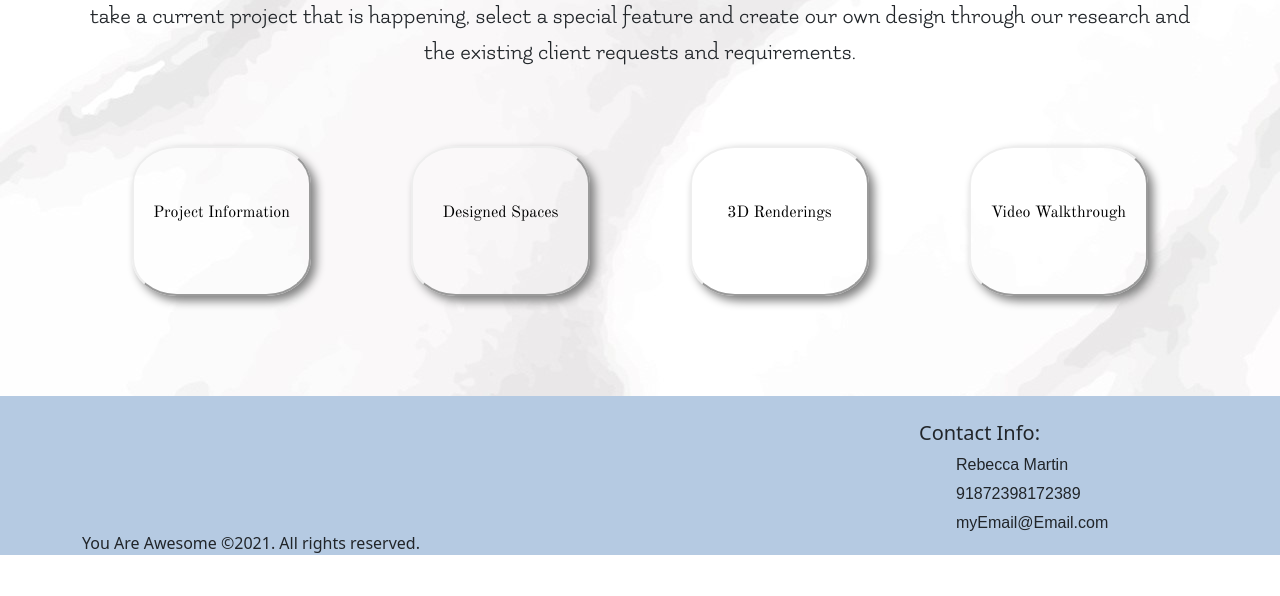
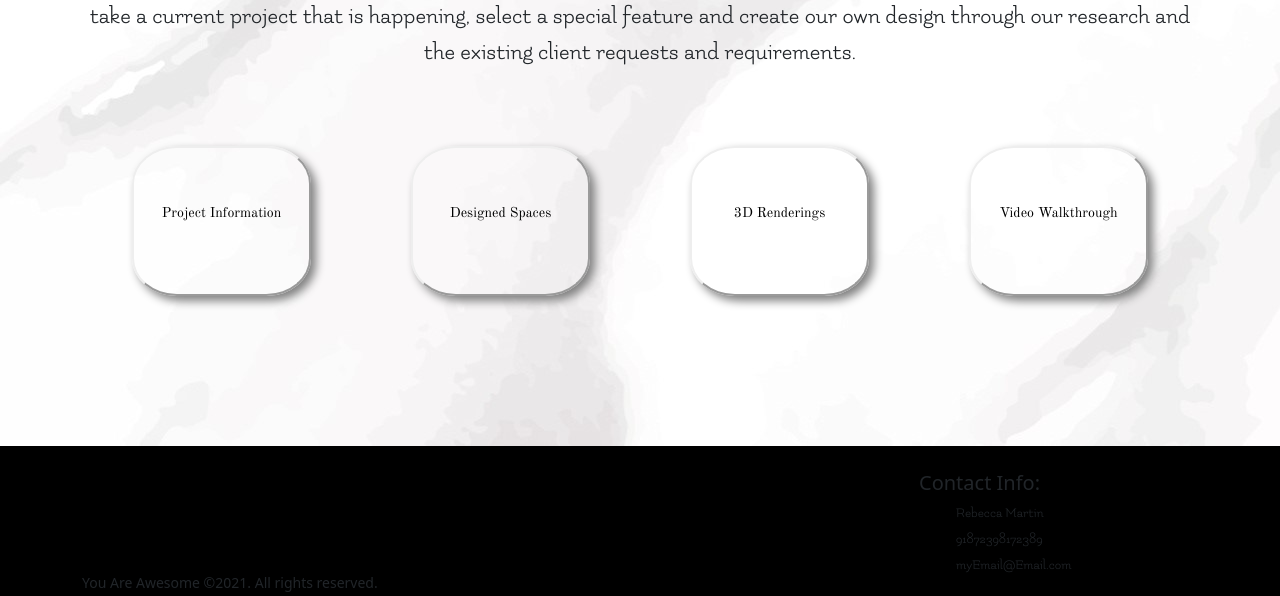
Before and after one commit to daWiz314/daWiz314.github.io, a PHP site: page /pages/index.html in a window 1280 px wide. Shown: the part 296-892 px from the top of the page. Before the commit the page ends 851 px from the top, so only its background shows below. Run offline with PHP 8.4, Linux system fonts and the light colour scheme.

Commit message:
Updated formats for different sized screens.

```diff
--- a/css/index.css
+++ b/css/index.css
@@ -22,7 +22,7 @@ container {
 .project {
     margin: 50px;
     width: 300px;
-    height: 150px;
+    height: 125px;
     display: flex;
     flex-flow: row;
     justify-content: center;
@@ -32,6 +32,27 @@ container {
     box-shadow: 5px 5px 10px;
     border: 2px solid;
     border-style: outset;
+}
+
+@media screen and (min-width: 1400px) {
+    h1 {
+        font-size: 42px;
+    }
+    main p {
+        font-size: 32px;
+    }
+    .project {
+        height: 200px;
+        font-size: 24px;
+    }
+}
+
+@media screen and (max-width: 1399px) {
+    .project {
+        width: 250px;
+        height: 150px;
+        font-size: 14px;
+    }
 }
 
 .project:hover {
--- a/css/main.css
+++ b/css/main.css
@@ -60,9 +60,39 @@ a {
 }
 
 footer {
+    position: absolute;
     clear: both;
     background-color: #b5cae2;
-    margin-bottom: -30px;
+    bottom: 0;
+    height: 160px;
+    width: 100%;
+}
+
+@media screen and (min-height: 1200px) and (min-width: 1400px) {
+    footer {
+        position: absolute;
+        bottom: 0;
+        height: 210px;
+        font-size: 24px;
+        background-color: white;
+    }
+}
+
+@media screen and (min-height: 900px) and (max-width: 1399px) {
+    footer {
+        position: absolute;
+        background-color: purple;
+    }
+}
+
+@media screen and (max-width: 1399px) and (max-height: 1000px) {
+    footer {
+        position: relative;
+        margin-top: 100px;
+        font-size: 14px;
+        height: 150px;
+        background-color: black;
+    }
 }
 
 #contact_info {
@@ -78,7 +108,7 @@ footer {
 
 #contact_info ul li {
     margin: 5px;
-    font-family: fantasy;
+    font-family: "Flamenco";
 }
 
 #copy {
```
